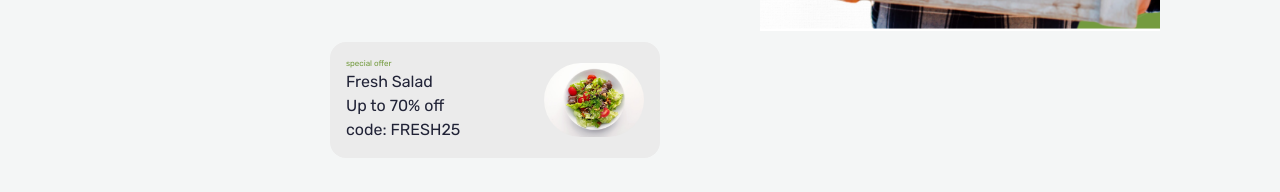
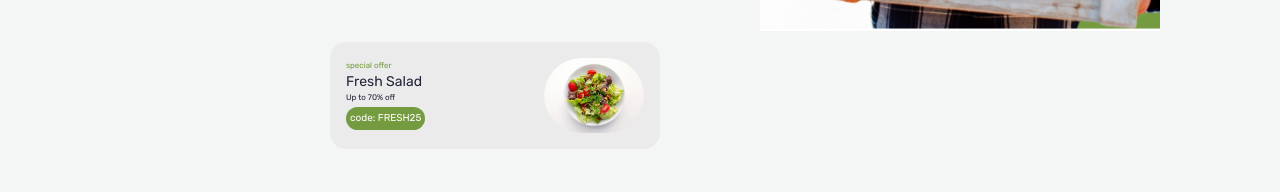
Before and after one commit to rabiulkhan7224/fresh-harvest, a Next.js app: page / in a window 1280 px wide. Shown: the part 528-720 px from the top of the page. Built offline with nearby package versions, Linux system fonts and the light colour scheme; no server answers.

Commit message:
ui change

```diff
--- a/app/products/[id]/page.tsx
+++ b/app/products/[id]/page.tsx
@@ -10,7 +10,7 @@ const DetailsPage = async({ params }: { params: { id: string }}) => {
   const { id } = await params
     const product = await getProduct(id);
     return (
-        <div className="max-w-4xl mx-auto p-6 grid grid-cols-1 md:grid-cols-2 gap-8">
+        <div className="max-w-4xl mt-16 mx-auto p-6 grid grid-cols-1 md:grid-cols-2 gap-8">
       {/* Image */}
       <div className="relative w-full aspect-[4/3] rounded overflow-hidden">
         <Image
--- a/components/Banner.tsx
+++ b/components/Banner.tsx
@@ -26,11 +26,11 @@ const Banner = () => {
                 </div>
             </div>
             {/* offer card */}
-            <div className="offer absolute top-[400px] left-[30px] md:top-[570px] md:left-[330px] flex items-center justify-between bg-[#EBEBEB] p-4 rounded-2xl w-[190px] md:w-[330px]">
+            <div className="offer absolute top-[400px] left-[30px] md:top-[570px] md:left-[330px] flex items-center justify-between bg-[#EBEBEB] p-4 rounded-2xl w-[250px] md:w-[330px]">
                 <div className=""><h2 className="text-Green text-[8px]">special offer </h2>
-                    <h2 className="tex">Fresh Salad</h2>
-                    <h2>Up to 70% off </h2>
-                    <h2>code: FRESH25</h2>
+                    <h2 className="text-sm">Fresh Salad</h2>
+                    <h2 className=" text-[8px]">Up to 70% off </h2>
+                    <h2 className="bg-Green  inline-block rounded-2xl text-[10px] text-white p-1">code: FRESH25</h2>
                     <div className="">
 
                     </div>
```
